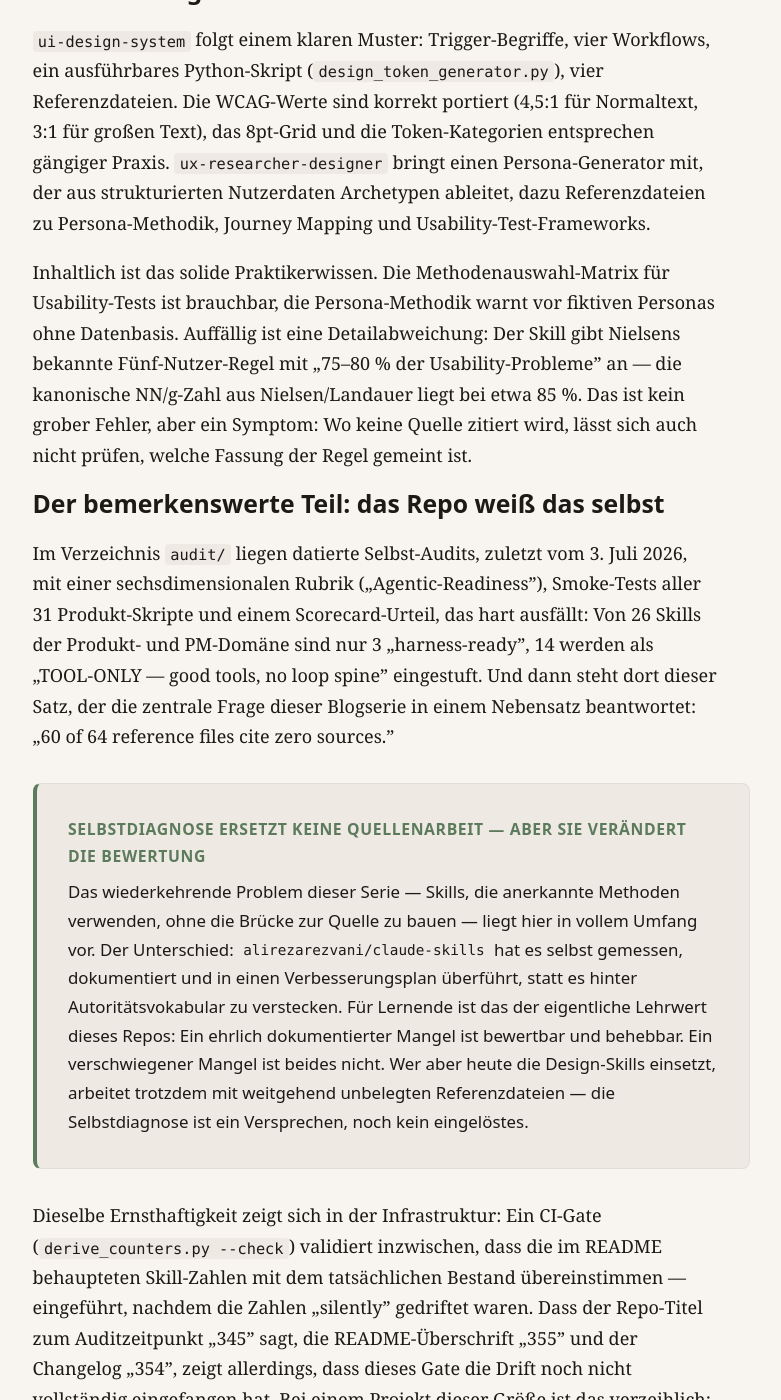
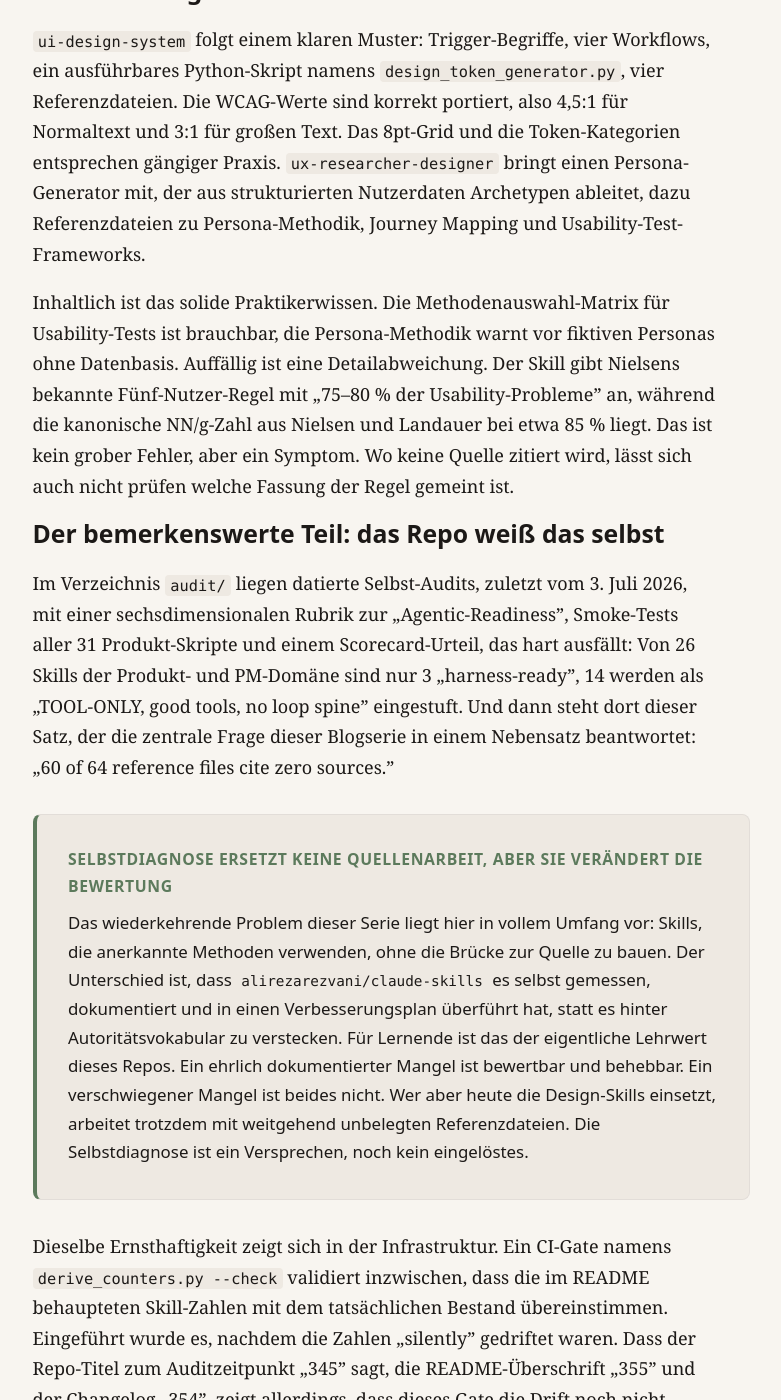
Before and after one commit to Kuchengnom/uxd-skill-audit, a Jekyll site: the page built from _posts/2026-07-13-alirezarezvani-claude-skills.md, in a window 1280 px wide and 1400 px high, scrolled down 2290 px. Shown: the whole window, without its empty margins (249-1030 px from the left). Built offline with Jekyll 4.4.1, drawn with Linux system fonts in a browser that asks for light colours; some of the changed text lies outside the part shown.

Commit message:
Stilangleichung 6: Gedankenstriche und Klammern (Juli, 1 Post)

```diff
--- a/_posts/2026-07-13-alirezarezvani-claude-skills.md
+++ b/_posts/2026-07-13-alirezarezvani-claude-skills.md
@@ -28,33 +28,33 @@
   - skill-evaluation
 ---
 
-Mit `HermeticOrmus/LibreUIUX-Claude-Code` hat diese Serie im Mai den Extremfall der Quantitäts-Falle untersucht: 152 Agenten, 74 Skills, kaum Kohärenz. `alirezarezvani/claude-skills` ist mit 355 Skills in 18 Domänen, 99 Agenten und 109 Commands nominell noch größer — über 22.000 GitHub-Stars, 1.228 Commits, letzter Merge sechs Tage vor diesem Audit. Nach der bisherigen Logik dieser Serie müsste das Urteil reflexhaft lauten: zu breit, zu viel, Vorsicht. Doch dieses Repository macht etwas, das bislang kein evaluierter Kandidat gemacht hat. Es auditiert sich selbst — öffentlich, mit Rubrik, und mit Ergebnissen, die dem Projekt nicht schmeicheln.
+Mit `HermeticOrmus/LibreUIUX-Claude-Code` hat diese Serie im Mai den Extremfall der Quantitäts-Falle untersucht: 152 Agenten, 74 Skills, kaum Kohärenz. `alirezarezvani/claude-skills` ist mit 355 Skills in 18 Domänen, 99 Agenten und 109 Commands nominell noch größer. Über 22.000 GitHub-Stars, 1.228 Commits, letzter Merge sechs Tage vor diesem Audit. Nach der bisherigen Logik dieser Serie müsste das Urteil reflexhaft lauten: zu breit, zu viel, Vorsicht. Doch dieses Repository macht etwas, das bislang kein evaluierter Kandidat gemacht hat. Es auditiert sich selbst, öffentlich, mit Rubrik, und mit Ergebnissen die dem Projekt nicht schmeicheln.
 
-Für den Designkontext dieser Serie konzentriert sich die Evaluation auf die Produkt-Domäne: 17 Skills, darunter `ui-design-system` (Design-Tokens, Typografie-Skalen, Developer-Handoff) und `ux-researcher-designer` (Personas, Journey Maps, Usability-Tests). Die Befunde lassen sich aber nur verstehen, wenn man die Governance-Struktur des Gesamtrepos mitliest.
+Für den Designkontext dieser Serie konzentriert sich die Evaluation auf die Produkt-Domäne: 17 Skills, darunter `ui-design-system` für Design-Tokens, Typografie-Skalen und Developer-Handoff und `ux-researcher-designer` für Personas, Journey Maps und Usability-Tests. Die Befunde lassen sich aber nur verstehen, wenn man die Governance-Struktur des Gesamtrepos mitliest.
 
 ## Was die Design-Skills konkret liefern
 
-`ui-design-system` folgt einem klaren Muster: Trigger-Begriffe, vier Workflows, ein ausführbares Python-Skript (`design_token_generator.py`), vier Referenzdateien. Die WCAG-Werte sind korrekt portiert (4,5:1 für Normaltext, 3:1 für großen Text), das 8pt-Grid und die Token-Kategorien entsprechen gängiger Praxis. `ux-researcher-designer` bringt einen Persona-Generator mit, der aus strukturierten Nutzerdaten Archetypen ableitet, dazu Referenzdateien zu Persona-Methodik, Journey Mapping und Usability-Test-Frameworks.
+`ui-design-system` folgt einem klaren Muster: Trigger-Begriffe, vier Workflows, ein ausführbares Python-Skript namens `design_token_generator.py`, vier Referenzdateien. Die WCAG-Werte sind korrekt portiert, also 4,5:1 für Normaltext und 3:1 für großen Text. Das 8pt-Grid und die Token-Kategorien entsprechen gängiger Praxis. `ux-researcher-designer` bringt einen Persona-Generator mit, der aus strukturierten Nutzerdaten Archetypen ableitet, dazu Referenzdateien zu Persona-Methodik, Journey Mapping und Usability-Test-Frameworks.
 
-Inhaltlich ist das solide Praktikerwissen. Die Methodenauswahl-Matrix für Usability-Tests ist brauchbar, die Persona-Methodik warnt vor fiktiven Personas ohne Datenbasis. Auffällig ist eine Detailabweichung: Der Skill gibt Nielsens bekannte Fünf-Nutzer-Regel mit „75–80 % der Usability-Probleme" an — die kanonische NN/g-Zahl aus Nielsen/Landauer liegt bei etwa 85 %. Das ist kein grober Fehler, aber ein Symptom: Wo keine Quelle zitiert wird, lässt sich auch nicht prüfen, welche Fassung der Regel gemeint ist.
+Inhaltlich ist das solide Praktikerwissen. Die Methodenauswahl-Matrix für Usability-Tests ist brauchbar, die Persona-Methodik warnt vor fiktiven Personas ohne Datenbasis. Auffällig ist eine Detailabweichung. Der Skill gibt Nielsens bekannte Fünf-Nutzer-Regel mit „75–80 % der Usability-Probleme" an, während die kanonische NN/g-Zahl aus Nielsen und Landauer bei etwa 85 % liegt. Das ist kein grober Fehler, aber ein Symptom. Wo keine Quelle zitiert wird, lässt sich auch nicht prüfen welche Fassung der Regel gemeint ist.
 
 ## Der bemerkenswerte Teil: das Repo weiß das selbst
 
-Im Verzeichnis `audit/` liegen datierte Selbst-Audits, zuletzt vom 3. Juli 2026, mit einer sechsdimensionalen Rubrik („Agentic-Readiness"), Smoke-Tests aller 31 Produkt-Skripte und einem Scorecard-Urteil, das hart ausfällt: Von 26 Skills der Produkt- und PM-Domäne sind nur 3 „harness-ready", 14 werden als „TOOL-ONLY — good tools, no loop spine" eingestuft. Und dann steht dort dieser Satz, der die zentrale Frage dieser Blogserie in einem Nebensatz beantwortet: „60 of 64 reference files cite zero sources."
+Im Verzeichnis `audit/` liegen datierte Selbst-Audits, zuletzt vom 3. Juli 2026, mit einer sechsdimensionalen Rubrik zur „Agentic-Readiness", Smoke-Tests aller 31 Produkt-Skripte und einem Scorecard-Urteil, das hart ausfällt: Von 26 Skills der Produkt- und PM-Domäne sind nur 3 „harness-ready", 14 werden als „TOOL-ONLY, good tools, no loop spine" eingestuft. Und dann steht dort dieser Satz, der die zentrale Frage dieser Blogserie in einem Nebensatz beantwortet: „60 of 64 reference files cite zero sources."
 
 <div class="callout">
-<div class="callout__title">Selbstdiagnose ersetzt keine Quellenarbeit — aber sie verändert die Bewertung</div>
-Das wiederkehrende Problem dieser Serie — Skills, die anerkannte Methoden verwenden, ohne die Brücke zur Quelle zu bauen — liegt hier in vollem Umfang vor. Der Unterschied: <code>alirezarezvani/claude-skills</code> hat es selbst gemessen, dokumentiert und in einen Verbesserungsplan überführt, statt es hinter Autoritätsvokabular zu verstecken. Für Lernende ist das der eigentliche Lehrwert dieses Repos: Ein ehrlich dokumentierter Mangel ist bewertbar und behebbar. Ein verschwiegener Mangel ist beides nicht. Wer aber heute die Design-Skills einsetzt, arbeitet trotzdem mit weitgehend unbelegten Referenzdateien — die Selbstdiagnose ist ein Versprechen, noch kein eingelöstes.
+<div class="callout__title">Selbstdiagnose ersetzt keine Quellenarbeit, aber sie verändert die Bewertung</div>
+Das wiederkehrende Problem dieser Serie liegt hier in vollem Umfang vor: Skills, die anerkannte Methoden verwenden, ohne die Brücke zur Quelle zu bauen. Der Unterschied ist, dass <code>alirezarezvani/claude-skills</code> es selbst gemessen, dokumentiert und in einen Verbesserungsplan überführt hat, statt es hinter Autoritätsvokabular zu verstecken. Für Lernende ist das der eigentliche Lehrwert dieses Repos. Ein ehrlich dokumentierter Mangel ist bewertbar und behebbar. Ein verschwiegener Mangel ist beides nicht. Wer aber heute die Design-Skills einsetzt, arbeitet trotzdem mit weitgehend unbelegten Referenzdateien. Die Selbstdiagnose ist ein Versprechen, noch kein eingelöstes.
 </div>
 
-Dieselbe Ernsthaftigkeit zeigt sich in der Infrastruktur: Ein CI-Gate (`derive_counters.py --check`) validiert inzwischen, dass die im README behaupteten Skill-Zahlen mit dem tatsächlichen Bestand übereinstimmen — eingeführt, nachdem die Zahlen „silently" gedriftet waren. Dass der Repo-Titel zum Auditzeitpunkt „345" sagt, die README-Überschrift „355" und der Changelog „354", zeigt allerdings, dass dieses Gate die Drift noch nicht vollständig eingefangen hat. Bei einem Projekt dieser Größe ist das verzeihlich; erwähnenswert ist es, weil Zahlengenauigkeit hier explizit als Qualitätsversprechen auftritt.
+Dieselbe Ernsthaftigkeit zeigt sich in der Infrastruktur. Ein CI-Gate namens `derive_counters.py --check` validiert inzwischen, dass die im README behaupteten Skill-Zahlen mit dem tatsächlichen Bestand übereinstimmen. Eingeführt wurde es, nachdem die Zahlen „silently" gedriftet waren. Dass der Repo-Titel zum Auditzeitpunkt „345" sagt, die README-Überschrift „355" und der Changelog „354", zeigt allerdings, dass dieses Gate die Drift noch nicht vollständig eingefangen hat. Bei einem Projekt dieser Größe ist das verzeihlich. Erwähnenswert ist es, weil Zahlengenauigkeit hier explizit als Qualitätsversprechen auftritt.
 
 ## Wartung als Stärke, Skill-Ebene als Schwäche
 
-Die Wartbarkeit ist die beste, die in dieser Serie bisher gemessen wurde: identifizierbarer Maintainer (Alireza Rezvani), MIT-Lizenz, Semantic Versioning mit gepflegtem Changelog inklusive nachgetragener Contributor-Credits, CONTRIBUTING-, SECURITY- und CODE_OF_CONDUCT-Dokumente, ein publizierter Skill-Authoring-Standard und nur drei offene Issues bei über tausend Commits. Externe Pull Requests werden nicht nur gemerged, sondern nachträglich „gehärtet" und im Changelog attribuiert.
+Die Wartbarkeit ist die beste, die in dieser Serie bisher gemessen wurde: identifizierbarer Maintainer namens Alireza Rezvani, MIT-Lizenz, Semantic Versioning mit gepflegtem Changelog inklusive nachgetragener Contributor-Credits, CONTRIBUTING-, SECURITY- und CODE_OF_CONDUCT-Dokumente, ein publizierter Skill-Authoring-Standard und nur drei offene Issues bei über tausend Commits. Externe Pull Requests werden nicht nur gemerged, sondern nachträglich „gehärtet" und im Changelog attribuiert.
 
 Die Schwäche liegt eine Ebene tiefer. Die einzelnen Design-Skills kommunizieren ihre Grenzen kaum: Der Persona-Generator warnt nicht davor, dass aus fünf Datensätzen kein valides Archetyp-Clustering entsteht; `ui-design-system` erklärt nicht, wann ein algorithmisch generiertes Token-Set eine bewusste Farbentscheidung ersetzen kann und wann nicht. Das eigene Audit benennt genau das als schwächste Dimension: Die meisten Skills „accept any input silently".
 
 ## Empfehlung für den Unterricht
 
-Für Lehrveranstaltungen eignet sich dieses Repository auf zwei Arten. Erstens als Gegenbeispiel zu LibreUIUX in der Frage, wie ein Großprojekt mit Komplexität umgehen kann: Authoring-Standard, CI-Gates, datierte Audits mit Rubrik — das ist Governance, die sich direkt neben die Quantitäts-Falle legen lässt. Zweitens als Übungsmaterial: Studierende können die Fünf-Nutzer-Regel im Skill gegen die Originalquelle prüfen und erleben dabei konkret, warum „Quelle fehlt" kein Formalismus ist. Für den produktiven Einsatz gilt: Die ausführbaren Werkzeuge (Token-Generator, Kontrastprüfung) sind nutzbar, die Referenzdateien sollten bis zur angekündigten Quellen-Nachrüstung als unbelegtes Praktikerwissen behandelt werden — mit Vorbehalt also, aber mit begründetem Vertrauen in ein Projekt, das seine Mängel selbst findet, bevor es ein Blog tun muss.
+Für Lehrveranstaltungen eignet sich dieses Repository auf zwei Arten. Erstens als Gegenbeispiel zu LibreUIUX in der Frage, wie ein Großprojekt mit Komplexität umgehen kann. Authoring-Standard, CI-Gates, datierte Audits mit Rubrik: das ist Governance, die sich direkt neben die Quantitäts-Falle legen lässt. Zweitens als Übungsmaterial. Studierende können die Fünf-Nutzer-Regel im Skill gegen die Originalquelle prüfen und erleben dabei konkret, warum „Quelle fehlt" kein Formalismus ist. Für den produktiven Einsatz gilt: Die ausführbaren Werkzeuge wie Token-Generator und Kontrastprüfung sind nutzbar, die Referenzdateien sollten bis zur angekündigten Quellen-Nachrüstung als unbelegtes Praktikerwissen behandelt werden. Also mit Vorbehalt, aber mit begründetem Vertrauen in ein Projekt, das seine Mängel selbst findet bevor es ein Blog tun muss.
```
